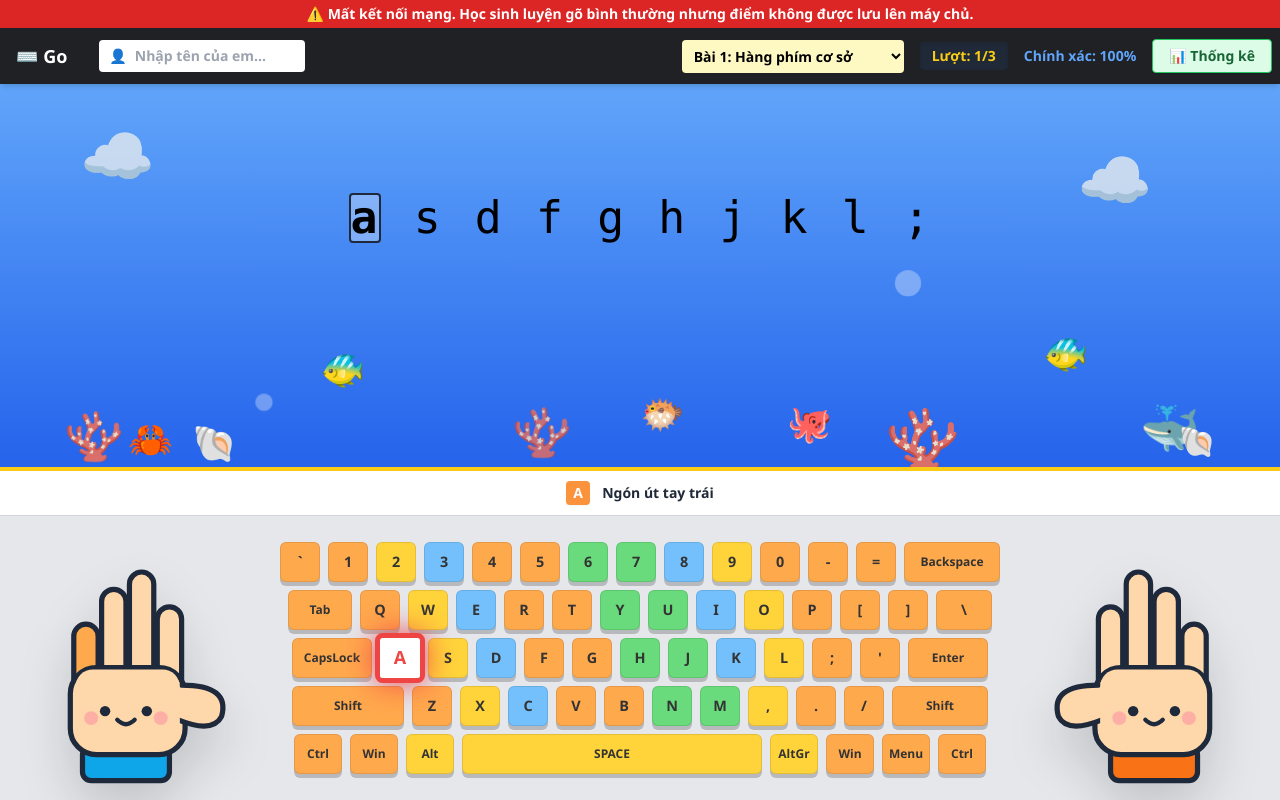
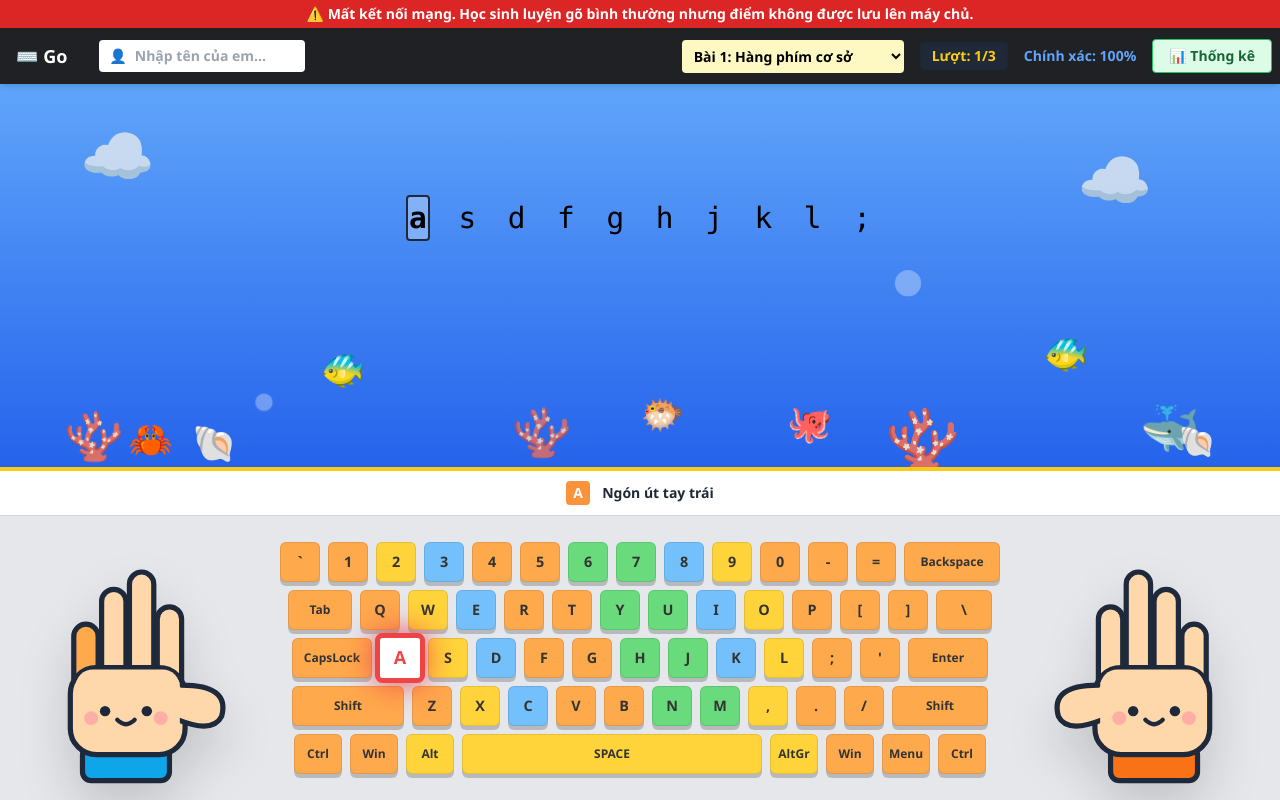
Before and after one commit to thbinhkhanhcg-pixel/go, a plain HTML site: page index.html in a window 1280 px wide. Drawn offline with nearby package versions, Linux system fonts and the light colour scheme; a script that the page names is missing.

Commit message:
Refactor typing character styles and comments
Updated styles for typing characters and adjusted accuracy calculation comments.

```diff
--- a/index.html
+++ b/index.html
@@ -58,10 +58,14 @@
             0%, 100% { transform: translateY(0); }
             50% { transform: translateY(-15px); }
         }
+        /* Co giãn đồng đều theo chiều rộng màn hình để mọi câu luôn nằm trên 1 dòng */
         .typing-char {
             display: inline-flex; align-items: center; justify-content: center;
-            transition: all 0.1s; border-radius: 4px;
-            min-width: 26px; height: 50px; font-size: 2.8rem; margin: 4px 1px;
+            transition: all 0.1s; border-radius: 4px; flex-shrink: 0;
+            min-width: clamp(16px, 1.85vw, 32px);
+            height: clamp(38px, 3.6vw, 56px);
+            font-size: clamp(1.4rem, 2.3vw, 2.8rem);
+            margin: 2px 0.5px;
         }
 
         .typing-char.current { border: 2.5px solid #1e293b; color: #000; font-weight: bold; background-color: rgba(255,255,255,0.3); }
@@ -360,7 +364,6 @@
             }
         };
 
-        // Công thức tính độ chính xác chuẩn: Số phím đúng / (Số phím đúng + Số lỗi) * 100%
         const calcStandardAccuracy = (correctCount, errorCount) => {
             const total = correctCount + errorCount;
             if (total === 0) return 100;
@@ -435,7 +438,6 @@
                 }
             }, []);
 
-            // Bộ đếm ngược 10 phút cho bài Kiểm tra thực hành
             React.useEffect(() => {
                 if (!lesson.isExam || !startTime || isFinished) return;
 
@@ -793,7 +795,7 @@
                                     </div>
                                 </div>
                             ) : (
-                                <div className="font-mono tracking-widest flex flex-wrap justify-center px-6 w-full lg:px-20">
+                                <div className="font-mono flex flex-nowrap whitespace-nowrap justify-center items-center px-4 w-full overflow-hidden">
                                     {currentText.split('').map((char, index) => {
                                         let statusClass = "waiting";
                                         if (index < currentIndex) statusClass = "done";
```
